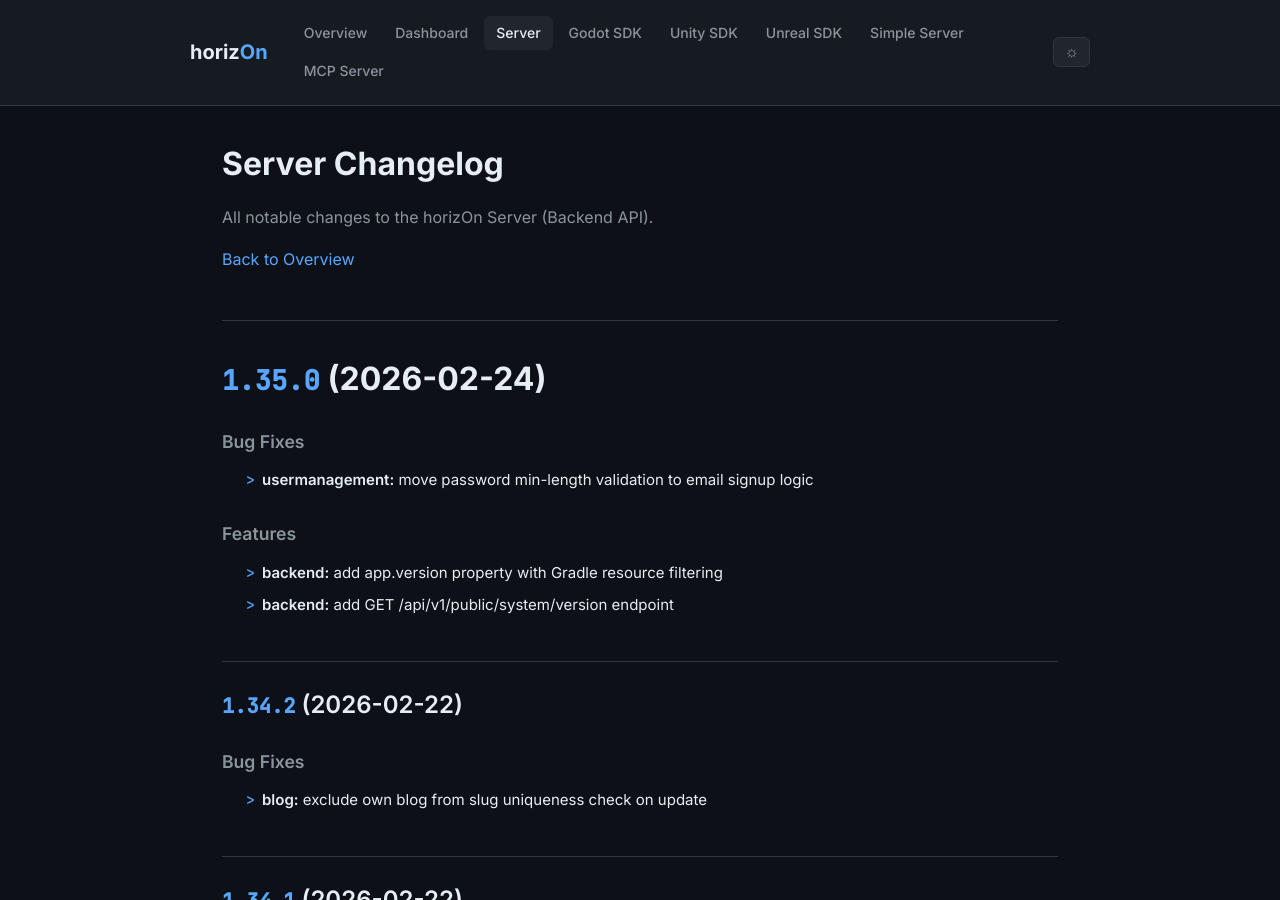
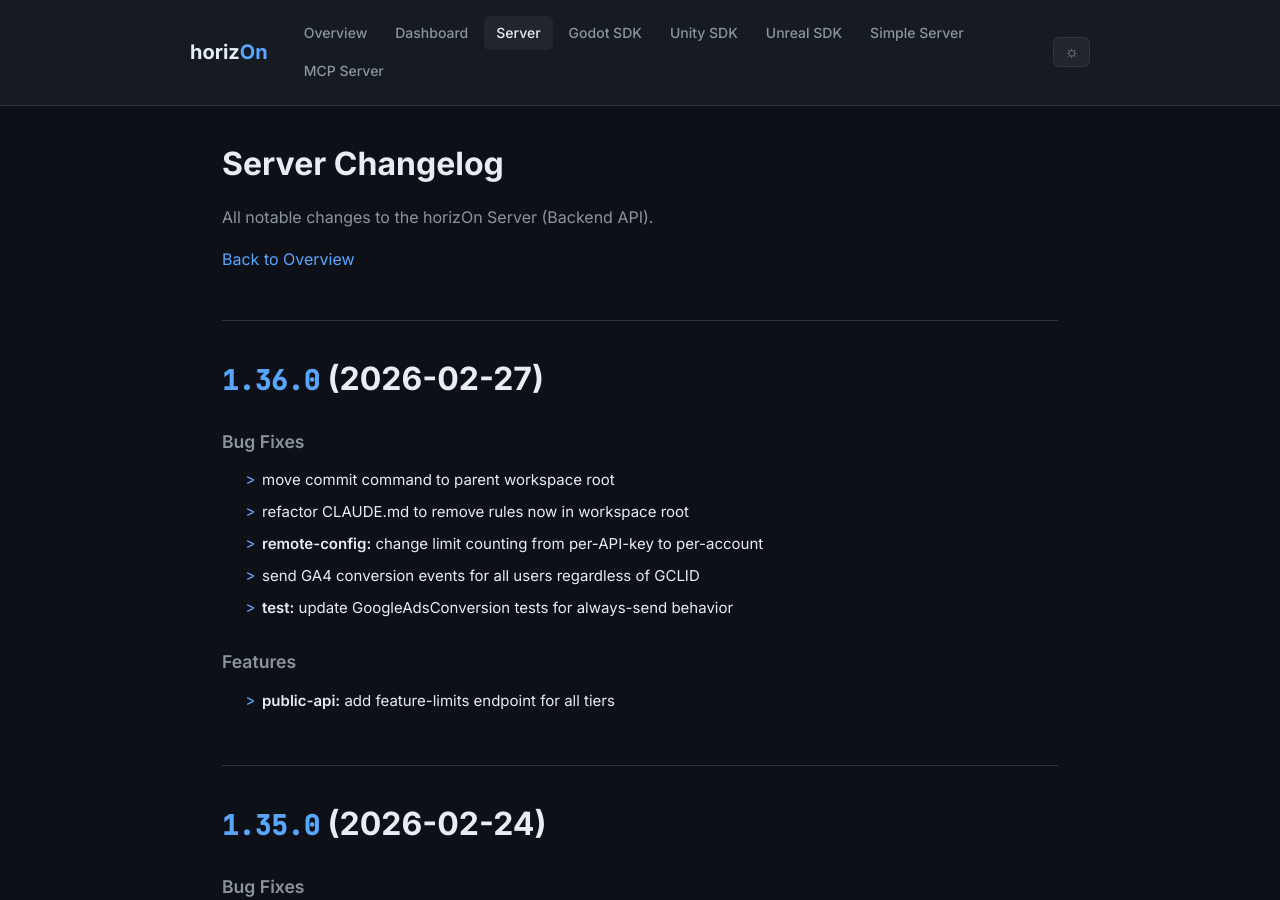
Before and after one commit to ProjectMakersDE/horizOn-Changelog, a Jekyll site: the page built from server-changelog.md, in a window 1280 px wide and 900 px high. Built offline with Jekyll 4.4.1, drawn with Linux system fonts in a browser that asks for light colours.

Commit message:
chore: sync changelogs [skip ci]

```diff
--- a/server-changelog.md
+++ b/server-changelog.md
@@ -8,6 +8,22 @@ title: Server Changelog
 All notable changes to the horizOn Server (Backend API).
 
 [Back to Overview](.)
+
+# [1.36.0](https://github.com/ProjectMakersDE/horizOn-Server/compare/v1.35.0...v1.36.0) (2026-02-27)
+
+
+### Bug Fixes
+
+* move commit command to parent workspace root ([3cab16d](https://github.com/ProjectMakersDE/horizOn-Server/commit/3cab16d313f52856fa7d335cf97b1d0a7e3d2ce9))
+* refactor CLAUDE.md to remove rules now in workspace root ([3b23cb5](https://github.com/ProjectMakersDE/horizOn-Server/commit/3b23cb570b996f5fa73639ae9768e2d1571b5de5))
+* **remote-config:** change limit counting from per-API-key to per-account ([1dbbcb1](https://github.com/ProjectMakersDE/horizOn-Server/commit/1dbbcb12676c4a54bc44157d49a2ef3172e48b01))
+* send GA4 conversion events for all users regardless of GCLID ([921ec4a](https://github.com/ProjectMakersDE/horizOn-Server/commit/921ec4a7bd1a3d5872d9fd2f3defa78bfee045f3))
+* **test:** update GoogleAdsConversion tests for always-send behavior ([d21d202](https://github.com/ProjectMakersDE/horizOn-Server/commit/d21d2020d3a2a29501f29f2fc8152afbcab0c4cc))
+
+
+### Features
+
+* **public-api:** add feature-limits endpoint for all tiers ([d33d3ca](https://github.com/ProjectMakersDE/horizOn-Server/commit/d33d3ca0300459b0ef456fae62a6c8506582176f))
 
 # [1.35.0](https://github.com/ProjectMakersDE/horizOn-Server/compare/v1.34.2...v1.35.0) (2026-02-24)
 
```
Also changed, not shown: index.md (+1 -1 lines).
